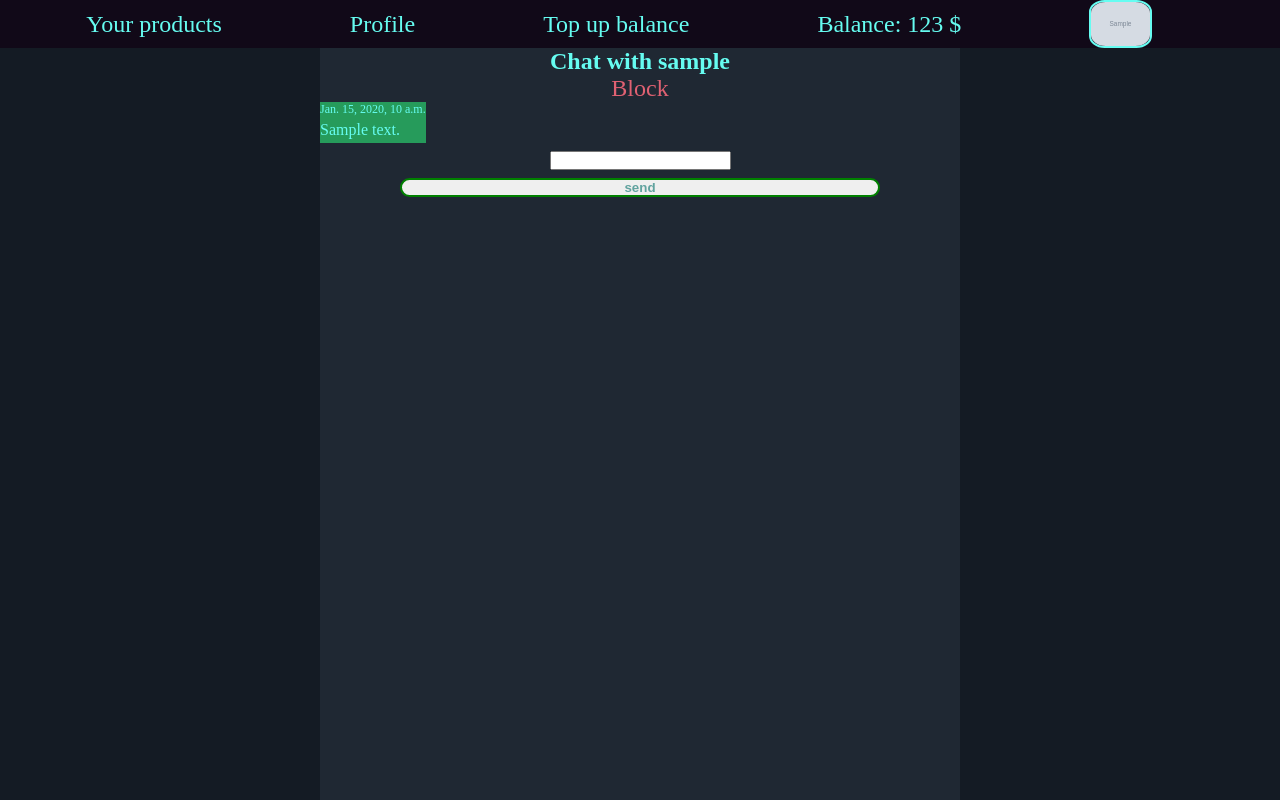
After one commit to Antinormanist/Seller-shop, a Django app: page /user/chat-detail/1/ in a window 1280 px wide. The commit adds this page. Run offline with Django 4.2, Linux system fonts and the light colour scheme; a user stored in the database is signed in; tables that the repository leaves empty hold one stand-in row (values such as "Sample post"); grey boxes marked "Sample" are stand-in pictures.

Commit message:
detailed chats are done

```diff
--- a/main/templates/main/product-detail.html
+++ b/main/templates/main/product-detail.html
@@ -71,7 +71,7 @@
                 {% else %}
                 <div class="as">
                     <a href="?sold=1">Buy</a>
-                    <a href="#">Write him</a>
+                    <a href="?chat=1">Write him</a>
                 </div>
                 {% endif %}
             </div>
--- /dev/null
+++ b/static/user/css/chat_detail.css
@@ -0,0 +1,249 @@
+* {
+    margin: 0;
+    padding: 0;
+}
+
+body {
+    display: grid;
+    height: 100vh;
+    grid-template-columns: 100%;
+    grid-template-rows: 6% 94%;
+}
+
+::-webkit-scrollbar {
+    width: 12px; /* Ширина вертикальной полосы прокрутки */
+    height: 12px; /* Высота горизонтальной полосы прокрутки */
+}
+
+::-webkit-scrollbar-thumb {
+    background-color: #5fdbd3; /* Цвет ползунка */
+    border-radius: 10px; /* Закругление углов ползунка */
+}
+
+::-webkit-scrollbar-track {
+    background-color: #45a7a0; /* Цвет дорожки */
+    border-radius: 10px; /* Закругление углов дорожки */
+}
+
+.products .seen .pag-enabled a {
+    color: #418883;
+}
+
+.products .seen .pag-enabled a:hover {
+    text-decoration: none;
+    cursor: default;
+}
+
+ul {
+    list-style-type: none;
+}
+
+.center {
+    display: flex;
+    align-items: center;
+}
+
+a {
+    text-decoration: none;
+}
+
+/* HEADER */
+
+.header {
+    height: 100%;
+    justify-content: space-between;
+    background-color: #110918;
+}
+
+.header-list {
+    height: 100%;
+    display: flex;
+    justify-content: flex-end;
+}
+
+.header-item {
+    margin-right: 8rem;
+}
+
+.img {
+    height: 100%;
+    border-radius: 25%;
+}
+
+.image {
+    border: 2px solid #66FCF1;
+    border-radius: 25%;
+}
+
+.not-image {
+    display: flex;
+    align-items: center;
+    font-size: 1.5rem;
+}
+
+.not-image a {
+    color: #66FCF1;
+}
+
+.not-image a:hover {
+    text-decoration: underline;
+}
+
+.btn {
+    height: 100%;
+    border: 2px solid #66FCF1;
+    border-radius: 15px;
+}
+
+.btn-li {
+    display: none;
+}
+
+.btn:hover {
+    cursor: pointer;
+}
+
+.menu {
+    height: 100%;
+}
+
+
+.user-menu {
+    position: absolute;
+    left: 50%;
+    top: 20%;
+    height: 260px;
+    width: 135px;
+    background-color: #466d9c;
+    border: 2px solid #66FCF1;
+    border-radius: 15px;
+    padding: 5px;
+}
+
+.category-menu-list {
+    display: flex;
+    flex-direction: column;
+}
+
+.category-menu-item {
+    margin-top: 1rem;
+    text-align: center;
+}
+
+.category-menu-item a {
+    color: #66FCF1;
+    font-size: 1.5rem;
+}
+
+.category-menu-item a:hover {
+    text-decoration: underline;
+}
+
+.none {
+    display: none;
+}
+
+/* MAIN */
+
+main {
+    display: flex;
+    justify-content: center;
+    background-color: #141b24;
+}
+
+.main {
+    display: flex;
+    flex-direction: column;
+    height: 100%;
+    width: 50%;
+    background-color: #1F2833;
+    color: #66FCF1;
+    overflow-x: hidden;
+    overflow-y: scroll;
+}
+
+.main h2, .main h3 {
+    text-align: center;
+}
+
+.main h3 {
+    background-color: #3d5c83;
+    margin: 4px 0;
+}
+
+.main a {
+    align-self: center;
+    font-size: 1.5rem;
+    color: #e06172;
+}
+
+.main a:hover {
+    text-decoration: underline;
+}
+
+/* USER */
+.left {
+    background-color: rgb(38, 155, 91);
+    align-self: flex-start
+}
+
+/* SELLER */
+.right {
+    background-color: rgb(132, 147, 150);
+    align-self: flex-end;
+}
+
+.main p {
+    margin-bottom: 4px;
+}
+
+.main input {
+    margin: 8px 0;
+}
+
+.main button {
+    width: 75%;
+    align-self: center;
+    border: 2px solid green;
+    border-radius: 15px;
+    color: #61a39f;
+    font-weight: bold;
+}
+
+.main button:hover {
+    cursor: pointer;
+}
+
+.message-date {
+    font-size: 12px;
+}
+
+/* MEDIA QUERIES */
+
+@media screen and (max-width: 1200px) {
+    .header-item {
+        margin-right: 2rem;
+    }
+}
+
+@media screen and (max-width: 938px) {
+    .header-item {
+        display: none;
+    }
+
+    .btn-li {
+        display: block;
+    }
+}
+
+@media screen and (max-width: 768px) {
+    .main {
+        width: 75%;
+    }
+}
+
+@media screen and (max-width: 500px) {
+    .main {
+        width: 100%;
+    }
+}
--- a/user/admin.py
+++ b/user/admin.py
@@ -1,6 +1,7 @@
 from django.contrib import admin
 
-from .models import User, Commentary
+from .models import User, Commentary, Chat
 # Register your models here.
 admin.site.register(User)
 admin.site.register(Commentary)
+admin.site.register(Chat)
--- /dev/null
+++ b/user/templates/user/chat_detail.html
@@ -0,0 +1,80 @@
+{% load static %}
+
+<!DOCTYPE html>
+<html lang="en">
+<head>
+    <meta charset="UTF-8">
+    <meta name="viewport" content="width=device-width, initial-scale=1.0">
+    <link rel="stylesheet" href="{% static "user/css/chat_detail.css" %}">
+    <title>{{ title }}</title>
+</head>
+<body>
+    <div class="user-menu none">
+        <ul class="category-menu-list">
+            <li class="category-menu-item"><a href="{% url "main:user_products" %}">Your products</a></li>
+            <li class="category-menu-item"><a href="{% url "user:profile" %}">Profile</a></li>
+            <li class="category-menu-item"><a href="{% url "user:balance" %}">Top up balance</a></li>
+            <li class="category-menu-item"><a href="{% url "user:balance" %}">Balance 123 $</a></li>
+        </ul>
+    </div>
+    <header>
+        <div class="header">
+            <ul class="header-list">
+                <li class="header-item not-image btn-li"><button class="btn"><img class="menu" src="{% static "menu.png" %}" alt="menu"></button></li>
+                <li class="header-item not-image"><a href="{% url "main:user_products" %}">Your products</a></li>
+                <li class="header-item not-image"><a href="{% url "user:profile" %}">Profile</a></li>
+                <li class="header-item not-image"><a href="{% url "user:balance" %}">Top up balance</a></li>
+                <li class="header-item not-image"><a href="{% url "user:balance" %}">Balance: 123 $</a></li>
+                <li class="header-item image"><img class="img" src="{{ request.user.image.url }}" alt="pfp"></li>
+            </ul>
+        </div>
+    </header>
+
+    <main>
+        <div class="main">
+            <h2>Chat with {{ relate_name }}</h2>
+            <!-- IF NOT BLOCKED -->
+            <!-- IF BLOCKED -->
+            {% if relate_blocked %}
+            <h3>You blocked that user</h3>
+            <a href="?unblock=1">Unblock</a>
+            {% else %}
+            <a href="?block=1">Block</a>
+            {% endif %}
+            <!-- IF NOT BLOCKED -->
+
+            {% comment %} {% for chat in chats %}
+            <div class="{% if request.user == chat.main_user %}left{% else %}right{% endif %}">
+                <p class="message-date">{{ chat.created_at }}</p>
+                <p>{{ chat.comment }}</p>
+            </div>
+            {% endfor %} {% endcomment %}
+            {% for chat in chats %}
+            {% comment %} {% if chat.comment_user == request.user%} {% endcomment %}
+            <div class="{% if chat.comment_user == request.user %}left{% else %}right{% endif %}">
+                <p class="message-date">{{ chat.created_at }}</p>
+                <p>{{ chat.comment }}</p>
+            </div>
+            {% endfor %}
+
+
+            <!-- IF BLOCKED -->
+            {% if main_blocked %}
+                <h3>User blocked you</h3>
+            <!-- IF NOT BLOCKED -->
+            {% else %}
+                <form method='post' style="display: flex; flex-direction: column; align-items: center;">
+                    {% csrf_token %}
+                    <input class="user-message" type="text" name="user-message">
+                    <button class="send-message">send</button>
+                </form>
+            {% endif %}
+        </div>
+    </main>
+    <script
+        src="https://code.jquery.com/jquery-3.7.1.js"
+        integrity="sha256-eKhayi8LEQwp4NKxN+CfCh+3qOVUtJn3QNZ0TciWLP4="crossorigin="anonymous">
+    </script>
+    <script src="{% static "main/js/goods_menu.js" %}"></script>
+</body>
+</html>
--- a/user/templates/user/chats.html
+++ b/user/templates/user/chats.html
@@ -14,7 +14,7 @@
             <li class="category-menu-item"><a href="{% url "main:user_products" %}">Your products</a></li>
             <li class="category-menu-item"><a href="{% url "user:profile" %}">Profile</a></li>
             <li class="category-menu-item"><a href="{% url "user:balance" %}">Top up balance</a></li>
-            <li class="category-menu-item"><a href="{% url "user:balance" %}">Balance 123 $</a></li>
+            <li class="category-menu-item"><a href="{% url "user:balance" %}">Balance {{ request.user.balance }} $</a></li>
         </ul>
     </div>
     <header>
@@ -24,7 +24,7 @@
                 <li class="header-item not-image"><a href="{% url "main:user_products" %}">Your products</a></li>
                 <li class="header-item not-image"><a href="{% url "user:profile" %}">Profile</a></li>
                 <li class="header-item not-image"><a href="{% url "user:balance" %}">Top up balance</a></li>
-                <li class="header-item not-image"><a href="{% url "user:balance" %}">Balance: 123 $</a></li>
+                <li class="header-item not-image"><a href="{% url "user:balance" %}">Balance {{ request.user.balance }} $</a></li>
                 <li class="header-item image"><img class="img" src="{{ request.user.image.url }}" alt="pfp"></li>
             </ul>
         </div>
@@ -33,7 +33,7 @@
     <main>
         <div class="main">
             {% for chat in chats %}
-            <a href="#" class="user-chat">
+            <a href="{% url "user:chat-detail" chat.relate_user.id %}" class="user-chat">
                 <img src="{{ chat.relate_user.image.url }}" alt="pfp">
                 <h2>{{ chat.relate_user.username }}</h2>
             </a>
--- a/user/urls.py
+++ b/user/urls.py
@@ -19,4 +19,5 @@ urlpatterns = [
     path('product-add/', views.product_add, name='product-add'),
     path('seller-profile/<int:seller_id>/', views.seller_profile, name='seller-profile'),
     path('chats/', views.chats, name='chats'),
+    path('chat-detail/<int:seller_id>/', views.chat_detail, name='chat-detail'),
 ]
--- a/user/views.py
+++ b/user/views.py
@@ -9,7 +9,7 @@ from django.core.paginator import Paginator
 import stripe
 
 from .utils import create_token, EMAIL_MESSAGE, AUTHENTICATION_MESSAGE, DELETE_MESSAGE
-from .models import User, Commentary
+from .models import User, Commentary, Chat
 from .forms import UserRegistrationForm
 from main.models import Products, Categories
 
@@ -200,10 +200,8 @@ def user_logout(request):
 def like(request):
     id = request.POST.get('comment_id')
     if id:
-        print(123)
         comment = Commentary.objects.get(id=int(id))
         if request.user.username not in comment.took:
-            print(321)
             comment.people_like = comment.people_like + 1
             comment.took.append(request.user.username)
             comment.save()
@@ -214,12 +212,9 @@ def like(request):
 def dislike(request):
     id = request.POST.get('comment_id')
     if id:
-
-        print(123)
         comment = Commentary.objects.get(id=int(id))
         print(comment)
         if request.user.username not in comment.took:
-            print(321)
             comment.people_dislike = comment.people_dislike + 1
             comment.took.append(request.user.username)
             comment.save()
@@ -254,6 +249,8 @@ def product_add(request):
 @login_required
 def seller_profile(request, seller_id):
     user = User.objects.get(id=seller_id)
+    if user == request.user:
+        return redirect(reverse('user:profile'))
     if request.POST:
         comment = request.POST.get('commentary')
         rate = request.POST.get('rate')
@@ -284,6 +281,50 @@ def seller_profile(request, seller_id):
 @login_required
 def chats(request):
     context = {
-        'title': 'Chats'
+        'title': 'Chats',
+        'chats': Chat.objects.filter(main_user=request.user).distinct('relate_user__username')
     }
     return render(request, 'user/chats.html', context)
+
+
+@login_required
+def chat_detail(request, seller_id):
+    relate = User.objects.get(id=int(seller_id))
+    if request.GET.get('block'):
+        Chat.objects.filter(main_user=request.user, relate_user=relate).update(
+            relate_is_blocked=True
+        )
+        Chat.objects.filter(main_user=relate, relate_user=request.user).update(
+            main_is_blocked=True
+        )
+    if request.GET.get('unblock'):
+        Chat.objects.filter(main_user=request.user, relate_user=relate).update(
+            relate_is_blocked=False
+        )
+        Chat.objects.filter(main_user=relate, relate_user=request.user).update(
+            main_is_blocked=False
+        )
+
+    if message := request.POST.get('user-message'):
+        if not Chat.objects.filter(main_user=request.user, relate_user=relate).first().relate_is_blocked:
+            Chat.objects.create(
+                main_user=request.user,
+                relate_user=relate,
+                comment=message,
+                comment_user=request.user
+            )
+            Chat.objects.create(
+                main_user=relate,
+                relate_user=request.user,
+                comment=message,
+                comment_user=request.user
+            )
+    a_chats = Chat.objects.filter(main_user=request.user, relate_user=User.objects.get(id=int(seller_id)))
+    context = {
+        'title': 'Chat',
+        'chats': a_chats,
+        'main_blocked': a_chats.first().main_is_blocked,
+        'relate_blocked': a_chats.first().relate_is_blocked,
+        'relate_name': a_chats.first().relate_user.username,
+    }
+    return render(request, 'user/chat_detail.html', context)
```
Also changed, not shown: main/views.py (+15 -0 lines), static/user/js/likordis.js (+0 -29 lines), user/models.py (+8 -2 lines), user/templates/user/seller_profile.html (+5 -5 lines), main/migrations/0001_initial.py, main/migrations/0002_initial.py, media/product_images/Screenshot_from_2024-08-06_14-27-03_MHutWDv.png (added), media/product_images/Screenshot_from_2024-08-07_19-51-13.png (added), media/product_images/Нессы.webp (added), media/users-pfps/Screenshot_from_2024-08-06_14-27-03.png (added), user/migrations/0001_initial.py, user/migrations/0002_alter_commentary_people_dislike_and_more.py (deleted), user/migrations/0003_alter_commentary_took_chat.py (deleted).
